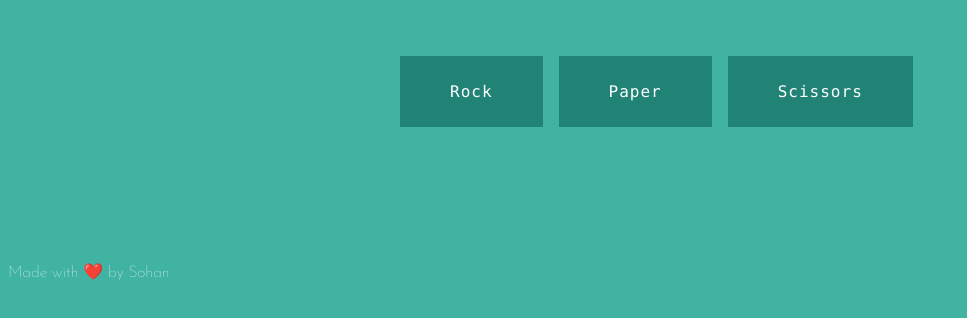
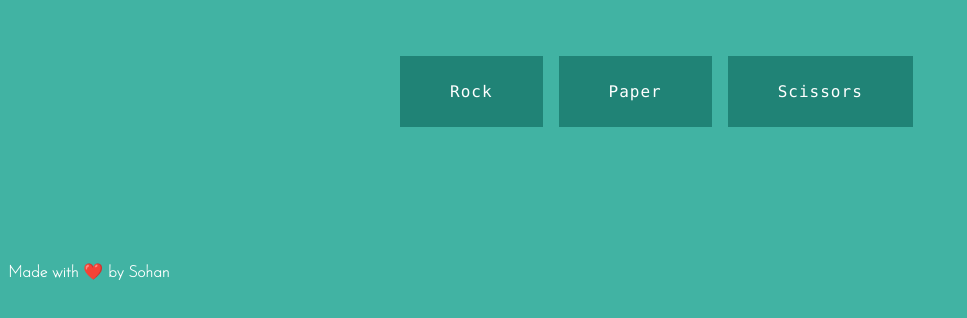
Before and after one commit to sohv/rock-paper-scissors, a plain HTML site: page index.html in a window 1280 px wide. Shown: the part 370-688 px from the top of the page, without its empty margins (0-967 px from the left). Drawn offline with Linux system fonts and the light colour scheme.

Commit message:
Update index.html

```diff
--- a/index.html
+++ b/index.html
@@ -118,7 +118,7 @@
 
 
 <footer>
-   <p>Made with ❤️ by Sohan</p>
+   <p><b>Made with ❤️ by Sohan</b></p>
 </footer>
 
 </html>
```
